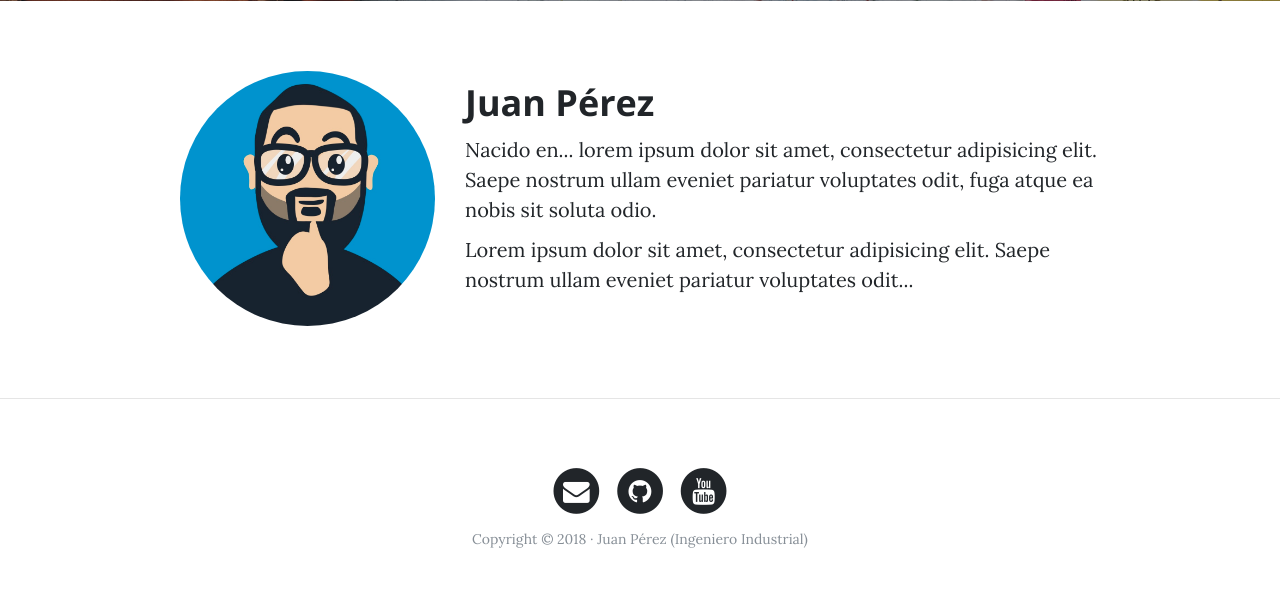
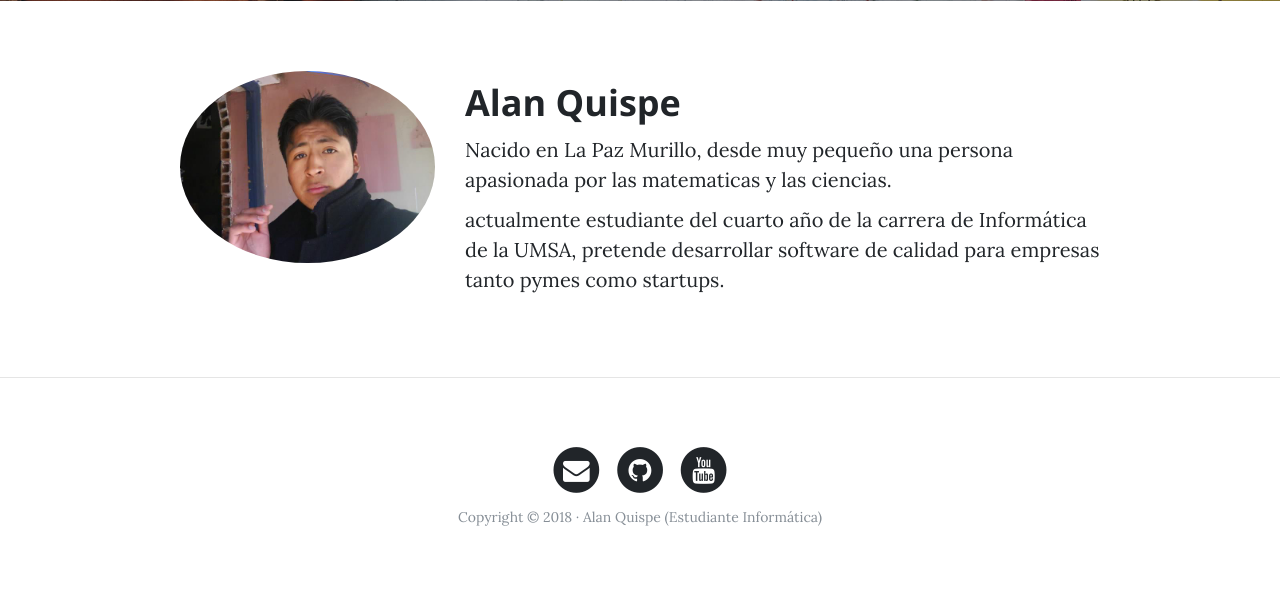
Before and after one commit to alanpydev/web_portafolio_personal, a Django app: page /about-me/ in a window 1280 px wide. Shown: the part 531-1146 px from the top of the page. After the commit the page ends 1057 px from the top, so only its background shows below. Run offline with Django 3.2, Linux system fonts and the light colour scheme; some libraries are stand-ins or nearby versions.

Commit message:
avatar and about add

```diff
--- a/webpersonal1/core/templates/core/about.html
+++ b/webpersonal1/core/templates/core/about.html
@@ -16,9 +16,13 @@
     <img class="img-fluid avatar" src="{%static 'core/img/avatar.jpg'%}" alt="">
     </div>
     <div class="col-lg-7 col-md-8">
-        <h2 class="section-heading">Juan Pérez</h2>
-        <p>Nacido en... lorem ipsum dolor sit amet, consectetur adipisicing elit. Saepe nostrum ullam eveniet pariatur voluptates odit, fuga atque ea nobis sit soluta odio.</p>
-        <p>Lorem ipsum dolor sit amet, consectetur adipisicing elit. Saepe nostrum ullam eveniet pariatur voluptates odit...</p>
+        <h2 class="section-heading">Alan Quispe</h2>
+        <p>Nacido en La Paz Murillo, desde muy pequeño una persona apasionada
+           por las matematicas y las ciencias.</p>
+
+        <p>actualmente estudiante del cuarto año de la carrera de Informática de
+           la UMSA, pretende desarrollar software de calidad para empresas
+           tanto pymes como startups.</p>
     </div>
 </div>
 {%endblock%}
--- a/webpersonal1/core/templates/core/base.html
+++ b/webpersonal1/core/templates/core/base.html
@@ -98,7 +98,7 @@
                 </a>
               </li>
             </ul>
-            <p class="copyright text-muted">Copyright &copy; 2018 · Juan Pérez (Ingeniero Industrial) </p>
+            <p class="copyright text-muted">Copyright &copy; 2018 · Alan Quispe (Estudiante Informática) </p>
           </div>
         </div>
       </div>
```
Also changed, not shown: webpersonal1/core/static/core/img/avatar.jpg.
